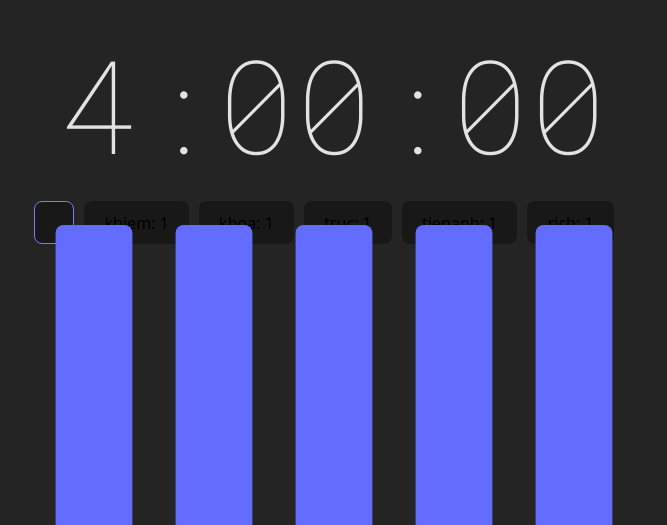
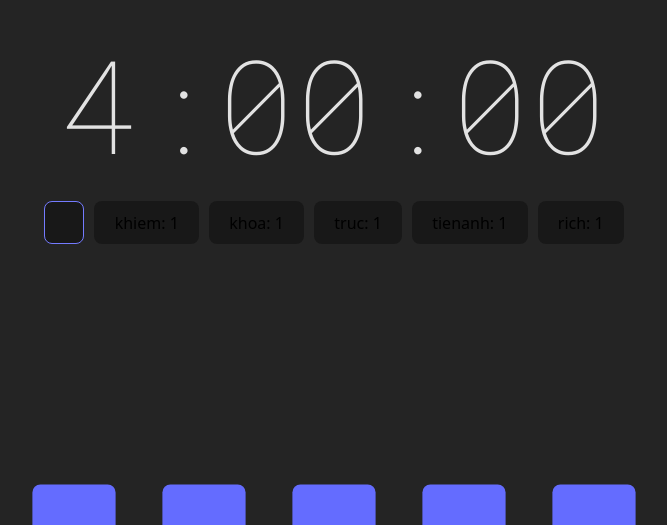
Before and after one commit to suka712/standup-timer, a React (Vite) app: page / in a window 1280 px wide. Shown: the part 275-800 px from the top of the page, without its empty margins (306-973 px from the left). Built offline with nearby package versions, Linux system fonts and the light colour scheme.

Commit message:
Normalize chart starting height

```diff
--- a/src/Components/Chart.tsx
+++ b/src/Components/Chart.tsx
@@ -18,7 +18,6 @@ const Chart = ({ attendees }: ChartProps) => {
         data: attendees.map((a) => a.interval),
         backgroundColor: '#646cff',
         borderRadius: 8,
-
         barPercentage: 0.8,
       },
     ],
@@ -27,11 +26,15 @@ const Chart = ({ attendees }: ChartProps) => {
   const options = {
     scales: {
       x: { display: false },
-      y: { display: false },
+      y: {
+        display: false,
+        min: 0,
+        max: 8, // BREAK IF EXCEEDED
+      },
     },
     plugins: {
       legend: {
-        display: false, // hide the legend if not needed
+        display: false,
       },
       tooltip: {
         backgroundColor: '#222',
@@ -45,7 +48,7 @@ const Chart = ({ attendees }: ChartProps) => {
   };
 
   return (
-    <div style={{ width: 600 }}>
+    <div style={{ position: 'fixed', width: 650 }}>
       <Bar
         data={data}
         options={options}
```
